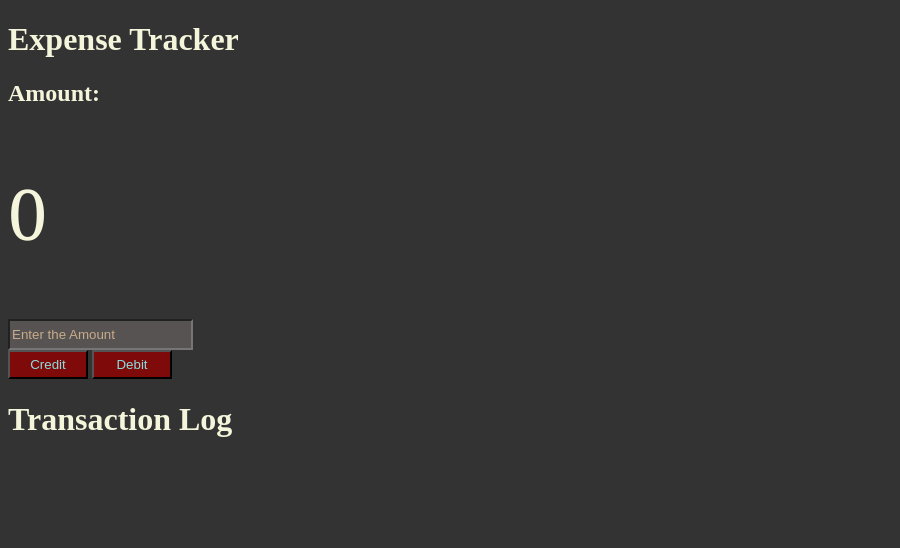
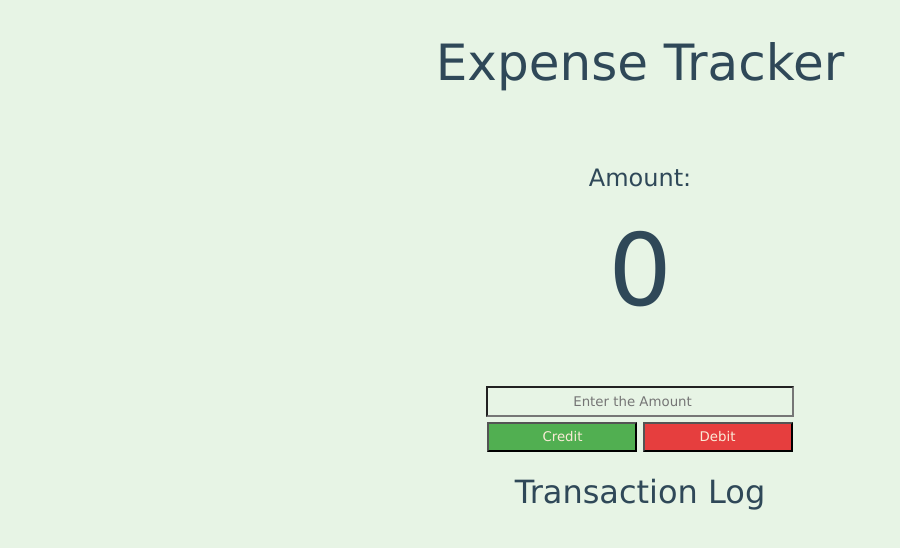
Before and after one commit to hiferli/Expense-Tracker, a plain HTML site: page index.html in a window 1280 px wide. Shown: the whole page, without its empty margins (0-900 px from the left). Drawn offline with Linux system fonts and the light colour scheme.

Commit message:
UI Changes

```diff
--- a/index.html
+++ b/index.html
@@ -8,19 +8,19 @@
     <title>Expenses Tracker</title>
 </head>
 <body>
-    <!-- JS File -->
 
-    <h1>Expense Tracker</h1>
-
+    <h1 id = "tracker_heading">Expense Tracker</h1>
+    <br>
     <div class = "amount">
         <h2>Amount: </h2>
         <h2 id = "money">0</h2>
     </div>
 
-    <input class = "input" id = "amount" onfocus="this.value = ''" placeholder="Enter the Amount">
+    <br><br><br>
+    <input type = "number" class = "input" id = "amount" onfocus="this.value = ''" placeholder="Enter the Amount">
     <br>
-    <button class = "button" onclick = "addValue()">Credit</button>
-    <button class = "button" onclick = "subtractValue()">Debit</button>
+    <button class = "button" id = "credit" onclick = "addValue()">Credit</button>
+    <button class = "button" id = "debit" onclick = "subtractValue()">Debit</button>
 
     <h1>Transaction Log</h1>
 
@@ -28,6 +28,7 @@
 
     </ul>
 
+    <!-- JS File -->
     <script src="script.js"></script>
 </body>
 </html>
--- a/script.js
+++ b/script.js
@@ -25,6 +25,8 @@ function addValue() {
 
       transaction(moneyIn, 0, totalMoney);
     }
+
+    document.getElementById("amount").value = "";
 }
 
 function subtractValue() {
@@ -42,4 +44,6 @@ function subtractValue() {
 
         transaction(0 , moneyOut , totalMoney);
     }
+
+    document.getElementById("amount").value = "";
 }
--- a/style.css
+++ b/style.css
@@ -1,28 +1,35 @@
 * {
-    background-color: #333;
-    color: beige;
+    background-color: #E7F4E5;
+    color: #2F4858;
+    font-family: Verdana, Geneva, Tahoma, sans-serif;
+    font-weight: lighter;
+    text-align: center;
 }
 
+#tracker_heading {
+    font-size: 50px;
+}
+
+
 #money {
-    font-size: 70px;
-    font-weight: lighter;
-    font-family: Cambria, Cochin, Georgia, Times, 'Times New Roman', serif;
+    font-size: 100px;
+    margin: 0px;
+    width: auto;
+}
+
+.input {
+    width: 300px;
+    height: 25px;
 }
 
 .button {
-    color: rgb(138, 222, 224);
-    background-color: rgb(126, 10, 10);
-    padding: 5px;
-    width: 80px;
-
+    background-color: rgb(81, 175, 81);
+    width: 150px;
+    height: 30px;
+    margin-top: 5px;
+    color: antiquewhite;
 }
 
-.input {
-    height: 25px;
-    background-color: rgb(88, 83, 83);
-    width: fit-content;
+#debit {
+    background-color: rgb(230, 62, 62);
 }
-
-::placeholder {
-    color: rgb(199, 172, 139);
-}
```
